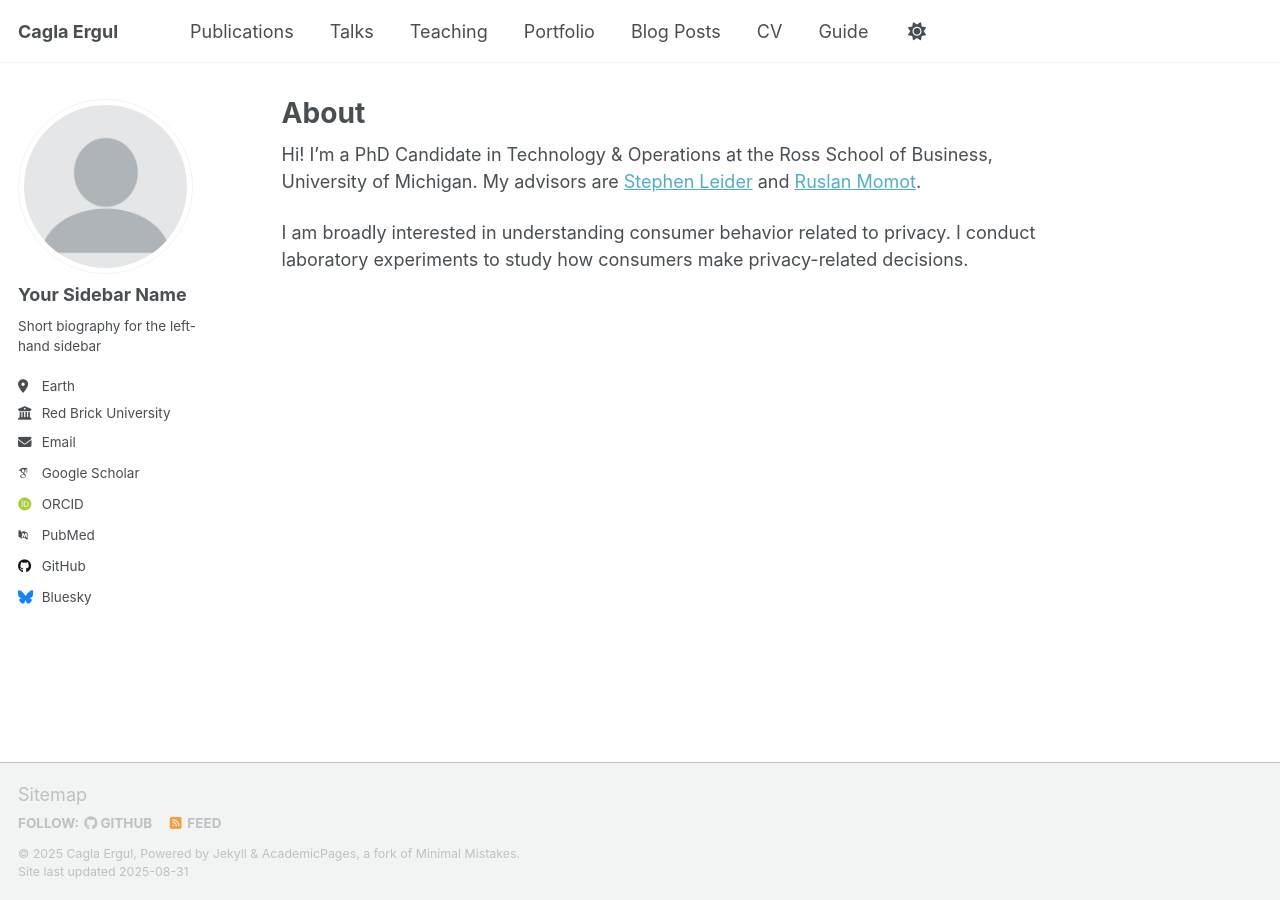
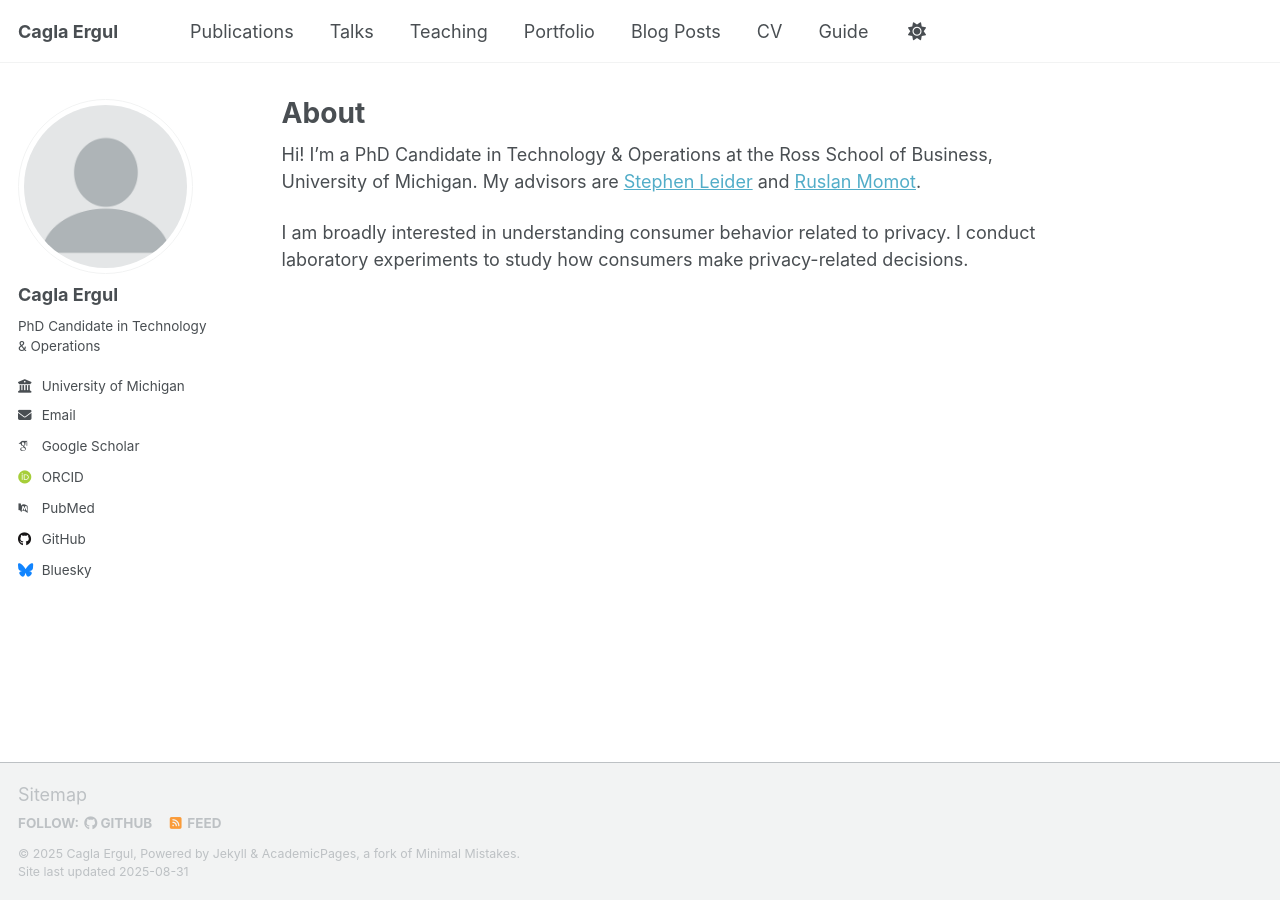
Before and after one commit to caglaergul/caglaergul.github.io, a Jekyll site: the page built from _pages/about.md, in a window 1280 px wide. Built offline with Jekyll 4.4.1, drawn with Linux system fonts in a browser that asks for light colours; some web fonts are replaced; a script that is not in the unit is left out.

Commit message:
Update _config.yml

```diff
--- a/_config.yml
+++ b/_config.yml
@@ -23,11 +23,9 @@ repository               : "caglaergul/caglaergul.github.io"
 author:
   # Biographic information
   avatar           : "profile.png"
-  name             : "Your Sidebar Name"
-  pronouns         : # example: "she/her"
-  bio              : "Short biography for the left-hand sidebar"
-  location         : "Earth"
-  employer         : "Red Brick University"
+  name             : "Cagla Ergul"
+  bio              : "PhD Candidate in Technology & Operations"
+  employer         : "University of Michigan"
   uri              : # URL
   email            : "cergul@umich.edu"
 
```
